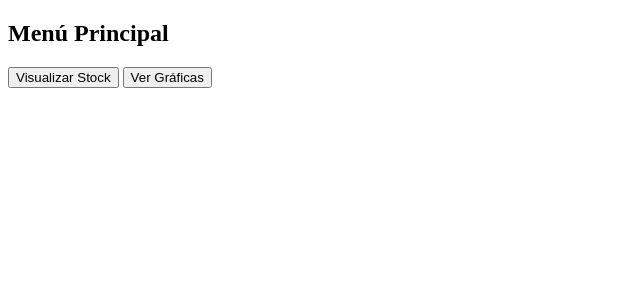
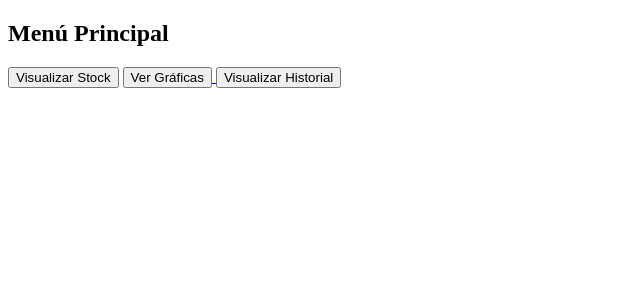
Before and after one commit to SharkCtts/Taller_LS3, a Flask app: page /menu in a window 1280 px wide. Shown: the part 50-350 px from the top of the page, without its empty margins (0-640 px from the left). Run offline with Flask 3, Linux system fonts and the light colour scheme; the visitor is signed in with stand-in values (Sample User, id 1).

Commit message:
Agregado el boton de historial
sin función, se planea que se use para ver la colección de historial de mi base de datos

```diff
--- a/templates/menu.html
+++ b/templates/menu.html
@@ -55,6 +55,8 @@
     <a href="{{ url_for('graficas') }}">
         <button>Ver Gráficas</button>
     </a>
+    <button>Visualizar Historial</button>
+
 
 </body>
 </html>
```
